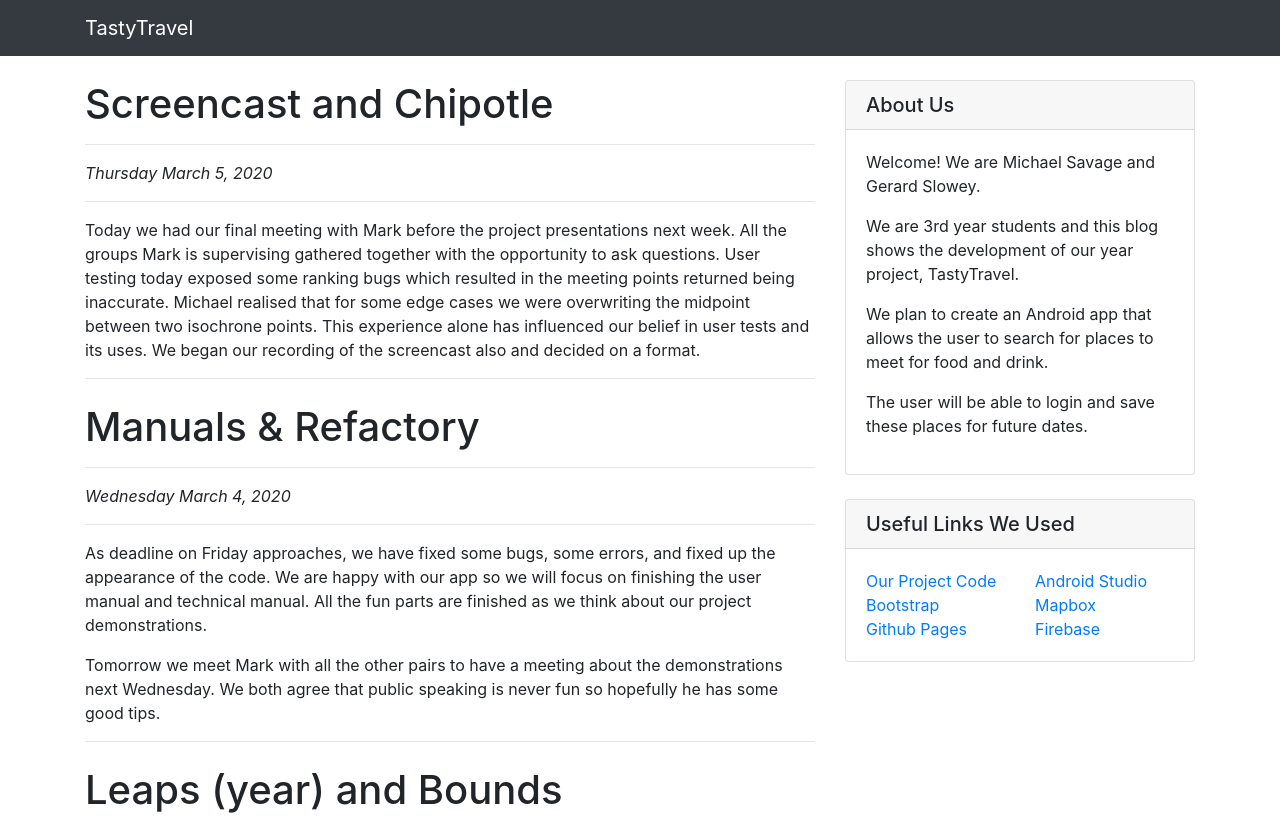
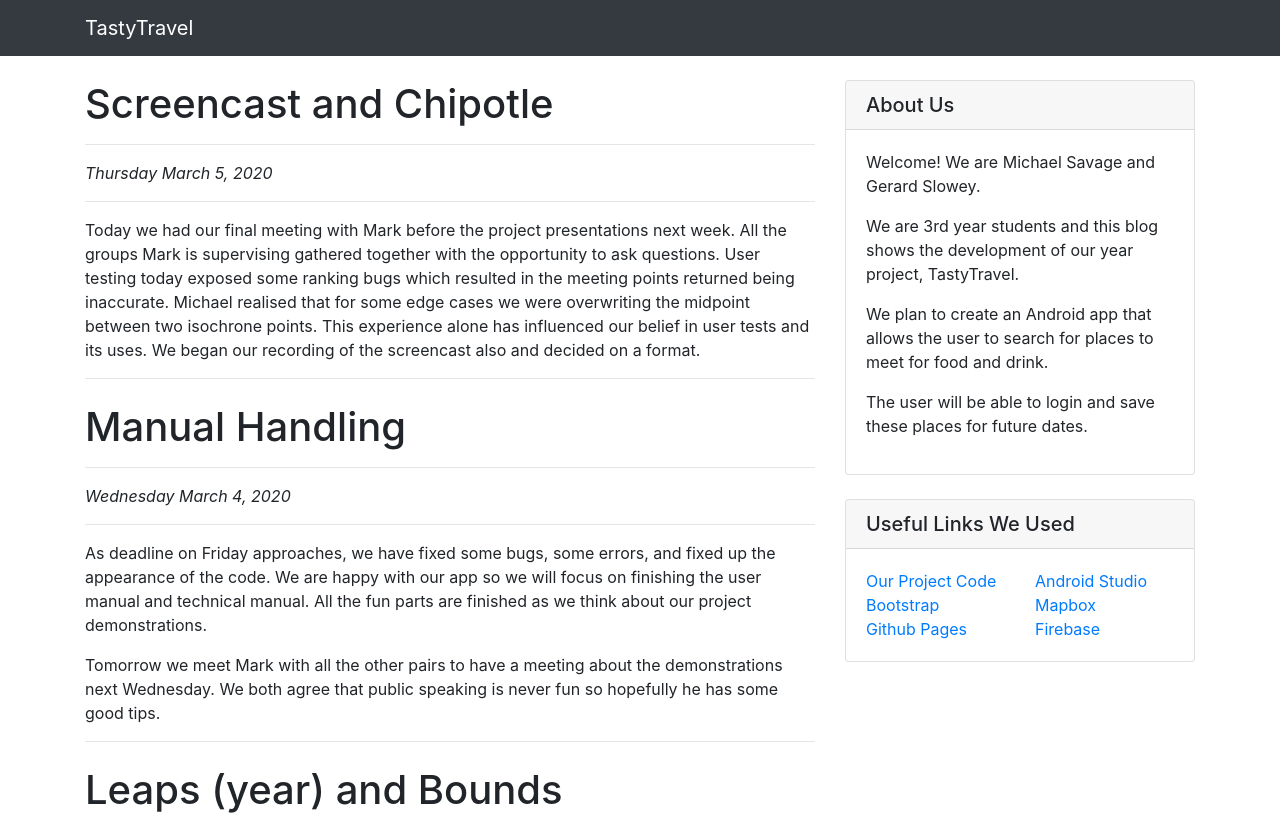
Before and after one commit to michaelssavage/TastyTravel-Blog, a plain HTML site: page index.html in a window 1280 px wide. Shown: the top 817 px of the page. Drawn offline with Linux system fonts and the light colour scheme.

Commit message:
heading change

```diff
--- a/index.html
+++ b/index.html
@@ -54,7 +54,7 @@
         <hr>
 
 <!-- 16 -->
-        <h1 class="mt-4">Manuals & Refactory</h1>
+        <h1 class="mt-4">Manual Handling</h1>
         <hr>
         <p class ="date">Wednesday March 4, 2020</p>
         <hr>
```
